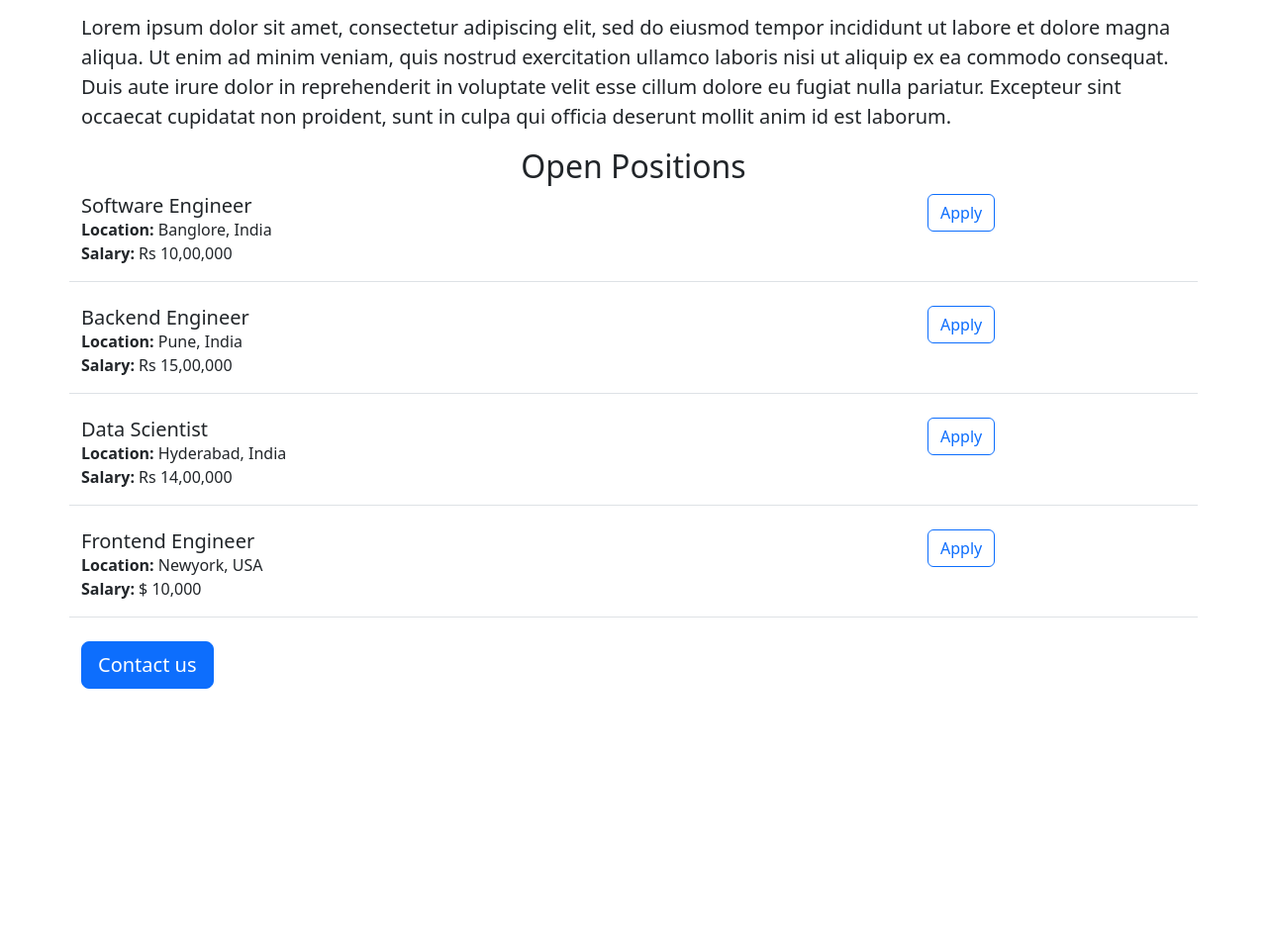
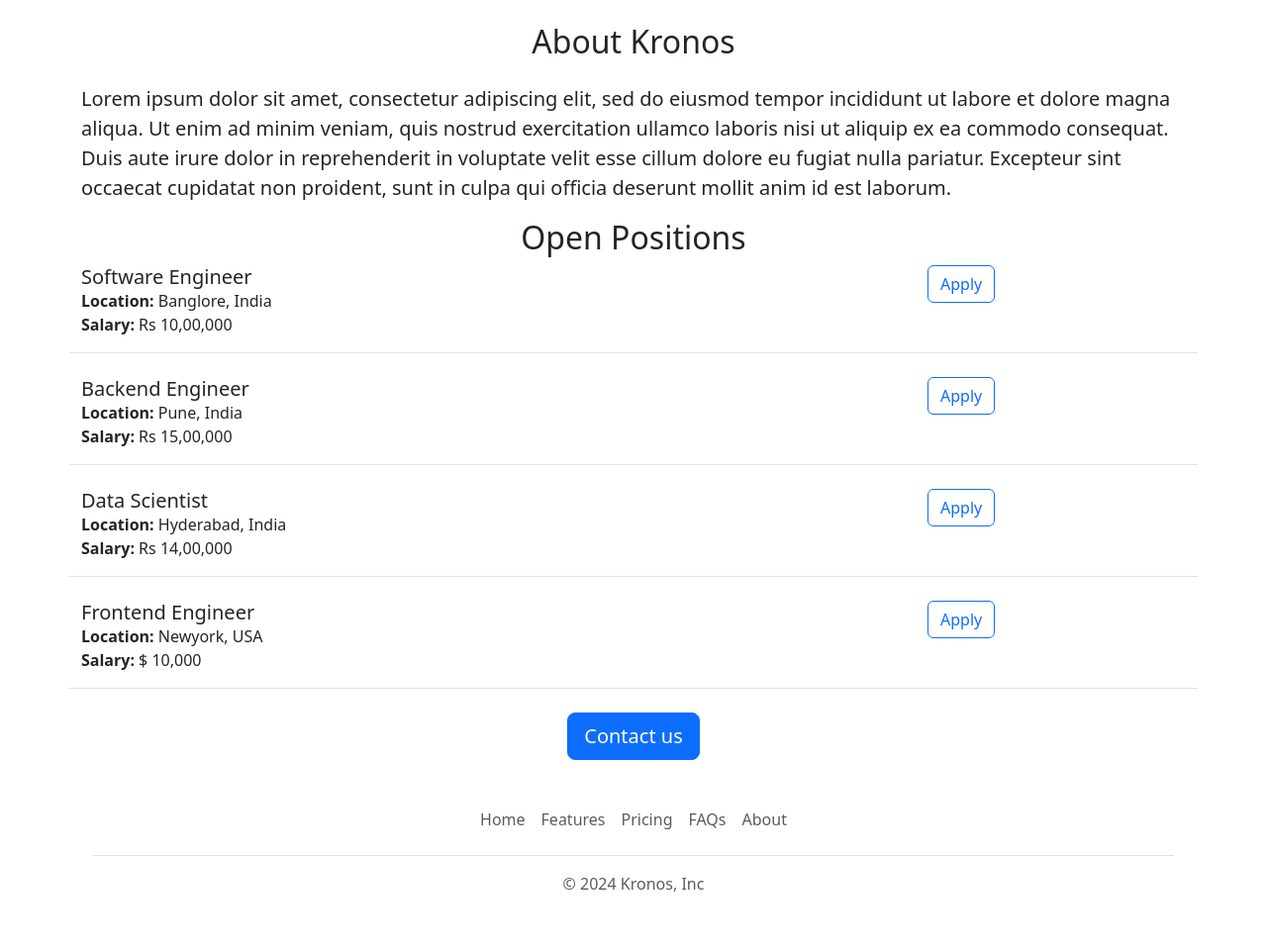
Before and after one commit to kronosvamsi/careers_page, a Flask app: page / in a window 1280 px wide. Shown: the part 615-1576 px from the top of the page at 99% size. Before the commit the page ends 1311 px from the top, so only its background shows below. Run offline with Flask 3, Linux system fonts and the light colour scheme.

Commit message:
Added some styling to page - navbar, footer

```diff
--- /dev/null
+++ b/templates/footer.html
@@ -0,0 +1,12 @@
+<div class="container">
+  <footer class="py-3 my-4">
+    <ul class="nav justify-content-center border-bottom pb-3 mb-3">
+      <li class="nav-item"><a href="#" class="nav-link px-2 text-body-secondary">Home</a></li>
+      <li class="nav-item"><a href="#" class="nav-link px-2 text-body-secondary">Features</a></li>
+      <li class="nav-item"><a href="#" class="nav-link px-2 text-body-secondary">Pricing</a></li>
+      <li class="nav-item"><a href="#" class="nav-link px-2 text-body-secondary">FAQs</a></li>
+      <li class="nav-item"><a href="#" class="nav-link px-2 text-body-secondary">About</a></li>
+    </ul>
+    <p class="text-center text-body-secondary">© 2024 Kronos, Inc</p>
+  </footer>
+</div>
--- a/templates/home.html
+++ b/templates/home.html
@@ -13,6 +13,8 @@
       }
     </style>
     <body>
+
+      {% include 'navbar.html' %}
       <div class="container">
       <h1 class="text-center mb-4">{{company_name}} Careers</h1>
 
@@ -58,15 +60,22 @@
 
 
           {% endfor %}
-          </div
 
 
 
-        <div class="text-center my-4">
-          <button class="btn btn-primary btn-lg" >Contact us</button>
+        </div>
+
+        <div class="my-4" style="display:flex;flex-direction:column;align-items:center;">
+            <button class="mx-auto btn btn-primary btn-lg text-center" >Contact us</button>
+        </div>
+
+
+
+
+
       </div>
 
-      </div>
+        {% include 'footer.html' %}
 
       </div>
 
--- /dev/null
+++ b/templates/navbar.html
@@ -0,0 +1,12 @@
+<nav class="navbar bg-body-tertiary shadow fixed-top mb-3" >
+  <div class="container-fluid">
+    <a class="navbar-brand" href="#">
+      <img src="/static/bootstrap-logo.svg" alt="Logo" width="30" height="24" class="d-inline-block align-text-top">
+      Kronos
+    </a>
+  </div>
+</nav>
+
+<div style="height:56px" class="mb-3">
+
+</div>
```
Also changed, not shown: static/bootstrap-logo.svg (added).
